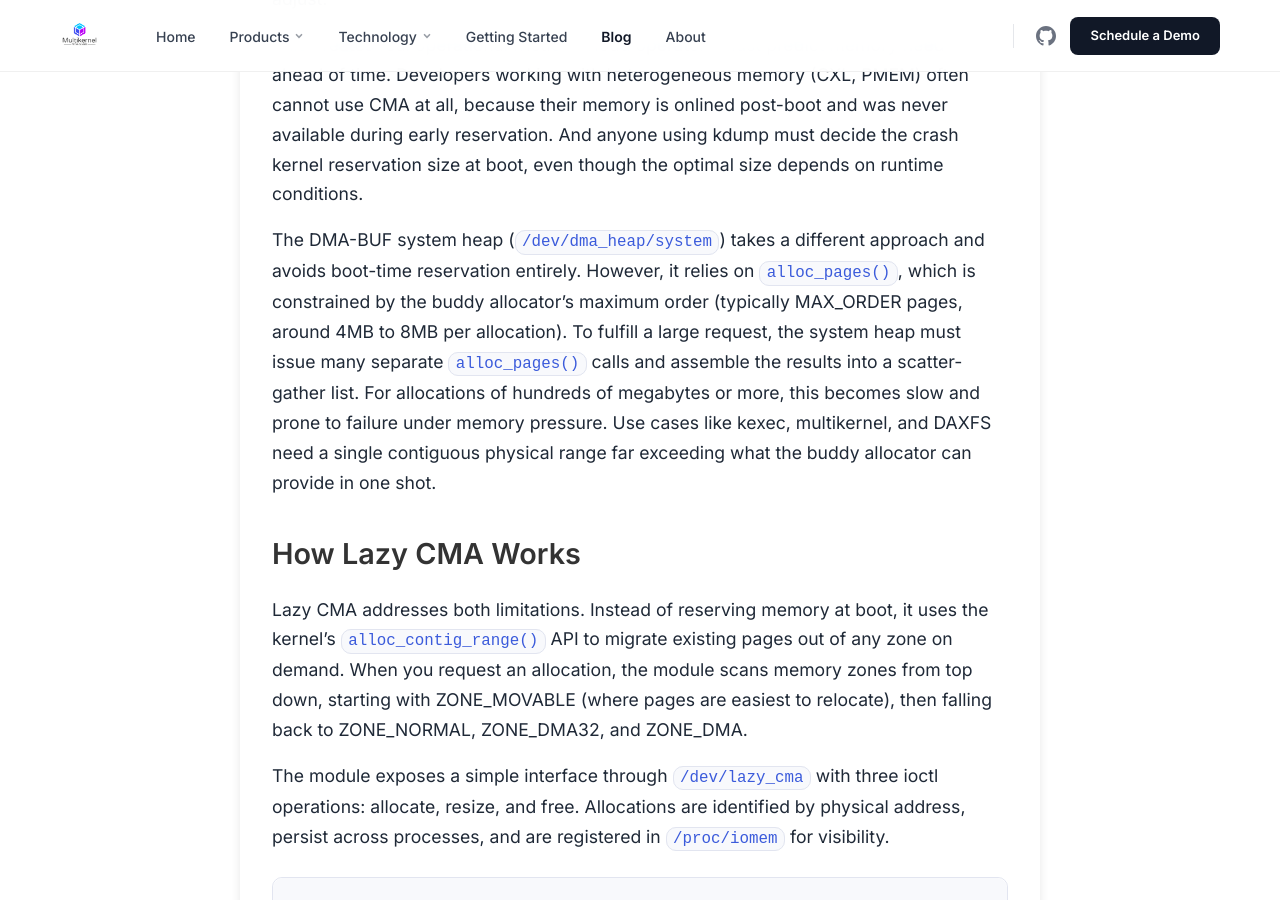
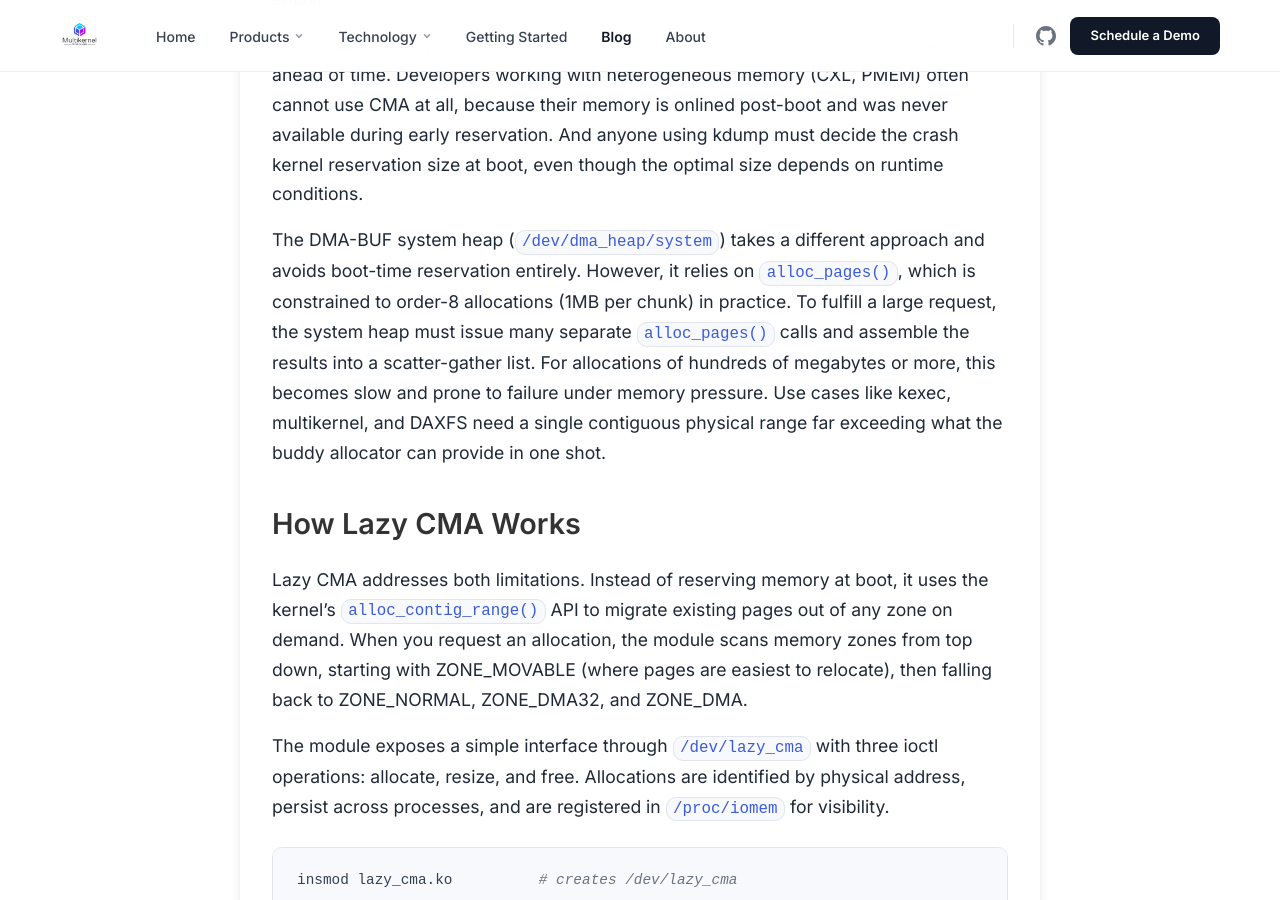
Before and after one commit to multikernel/multikernel.io, a Jekyll site: the page built from _posts/2026-03-08-introducing-lazy-cma.md, in a window 1280 px wide and 900 px high, scrolled down 851 px. Built offline with Jekyll 4.4.1, drawn with Linux system fonts in a browser that asks for light colours.

Commit message:
Fix alloc_pages() size claim in Lazy CMA blog post
The system heap actually uses order-8 (1MB) max allocations, not
MAX_ORDER (4-8MB) as previously stated.

Co-Authored-By: Claude Opus 4.6 <noreply@anthropic.com>

```diff
--- a/_posts/2026-03-08-introducing-lazy-cma.md
+++ b/_posts/2026-03-08-introducing-lazy-cma.md
@@ -17,7 +17,7 @@ There are two ways to configure CMA. You can set `CONFIG_CMA_SIZE_MBYTES` at ker
 
 This creates real operational friction. Cloud operators must predict memory needs ahead of time. Developers working with heterogeneous memory (CXL, PMEM) often cannot use CMA at all, because their memory is onlined post-boot and was never available during early reservation. And anyone using kdump must decide the crash kernel reservation size at boot, even though the optimal size depends on runtime conditions.
 
-The DMA-BUF system heap (`/dev/dma_heap/system`) takes a different approach and avoids boot-time reservation entirely. However, it relies on `alloc_pages()`, which is constrained by the buddy allocator's maximum order (typically MAX_ORDER pages, around 4MB to 8MB per allocation). To fulfill a large request, the system heap must issue many separate `alloc_pages()` calls and assemble the results into a scatter-gather list. For allocations of hundreds of megabytes or more, this becomes slow and prone to failure under memory pressure. Use cases like kexec, multikernel, and DAXFS need a single contiguous physical range far exceeding what the buddy allocator can provide in one shot.
+The DMA-BUF system heap (`/dev/dma_heap/system`) takes a different approach and avoids boot-time reservation entirely. However, it relies on `alloc_pages()`, which is constrained to order-8 allocations (1MB per chunk) in practice. To fulfill a large request, the system heap must issue many separate `alloc_pages()` calls and assemble the results into a scatter-gather list. For allocations of hundreds of megabytes or more, this becomes slow and prone to failure under memory pressure. Use cases like kexec, multikernel, and DAXFS need a single contiguous physical range far exceeding what the buddy allocator can provide in one shot.
 
 ## How Lazy CMA Works
 
```
